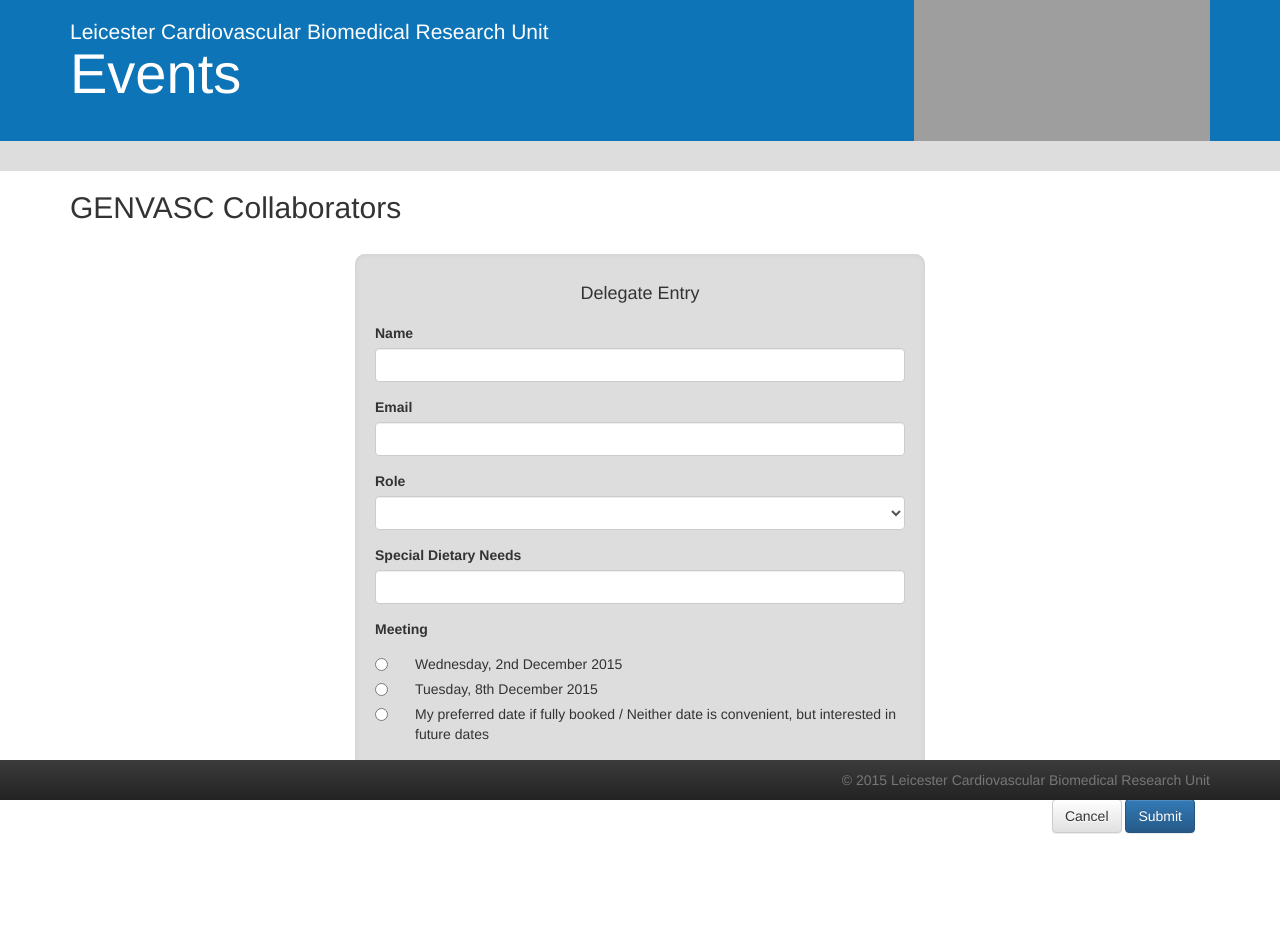
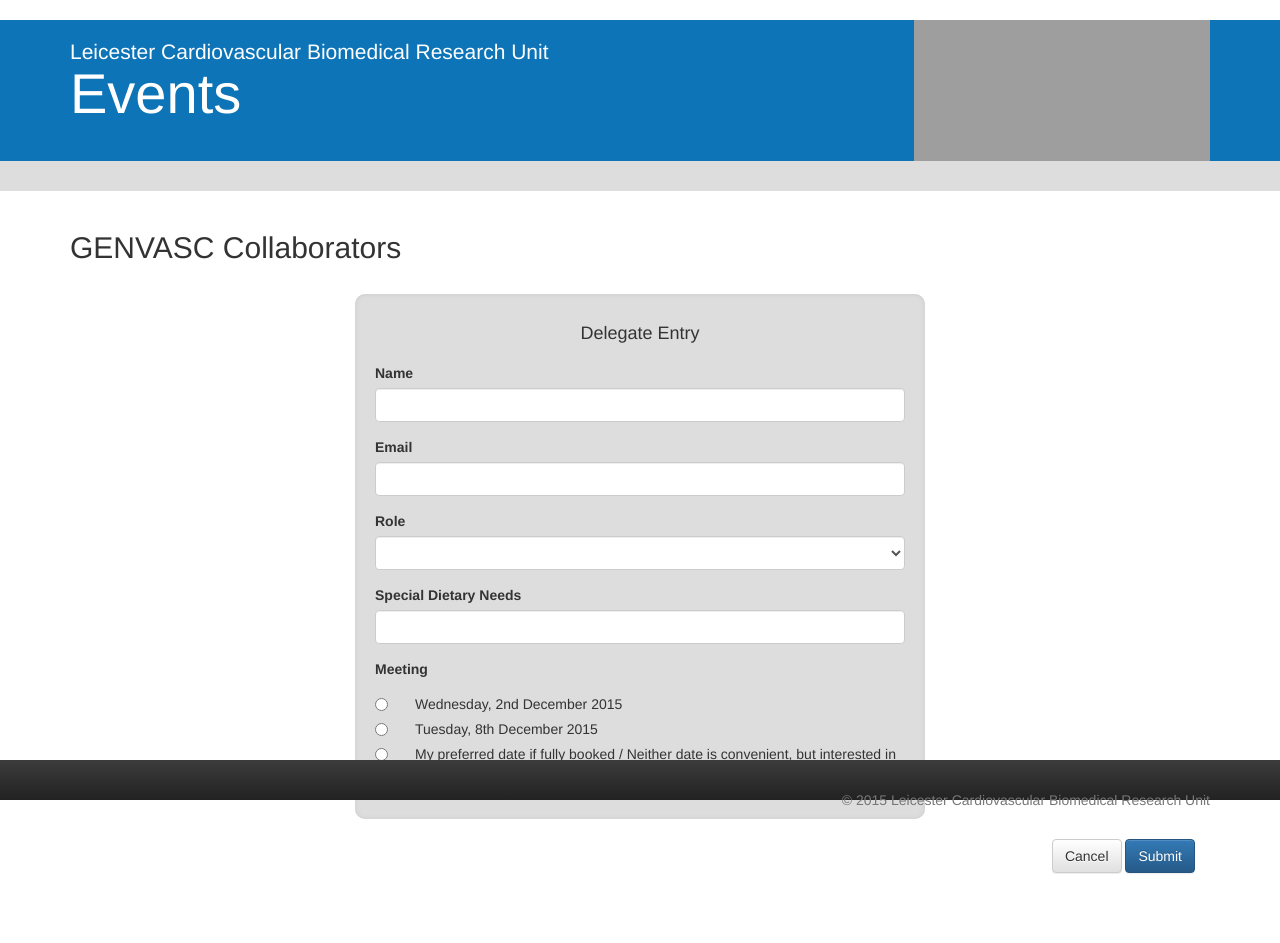
Before and after one commit to LCBRU/lcbru-events, a Flask app: page /genvasc_collaborators/delegates/edit/1 in a window 1280 px wide. Before the commit the page ends 834 px from the top, so only its background shows below. Run offline with Flask 2, Linux system fonts and the light colour scheme; data that the repository does not hold is empty; parts of the project's set-up code (start-up, migrations or seed data) failed here and were passed over; some libraries are stand-ins or nearby versions; grey boxes are pictures that could not be loaded.

Commit message:
Add margin to container

```diff
--- a/lcbru_events/static/css/theme.css
+++ b/lcbru_events/static/css/theme.css
@@ -27,6 +27,10 @@
   color: #FFF;
   text-decoration: none;
   display: block;
+}
+
+div.container {
+  margin-top: 20px;
 }
 
 /* Footer */
```
